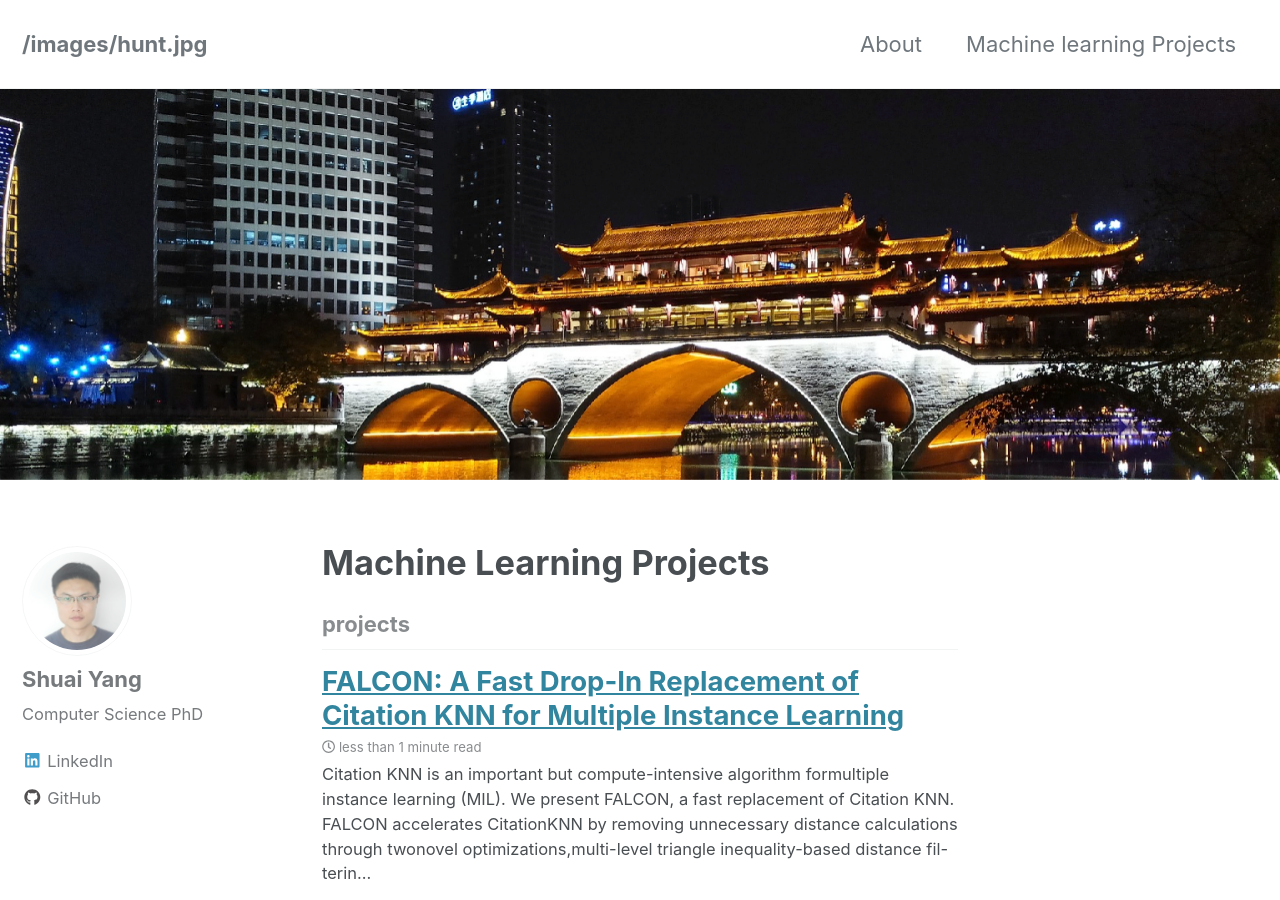
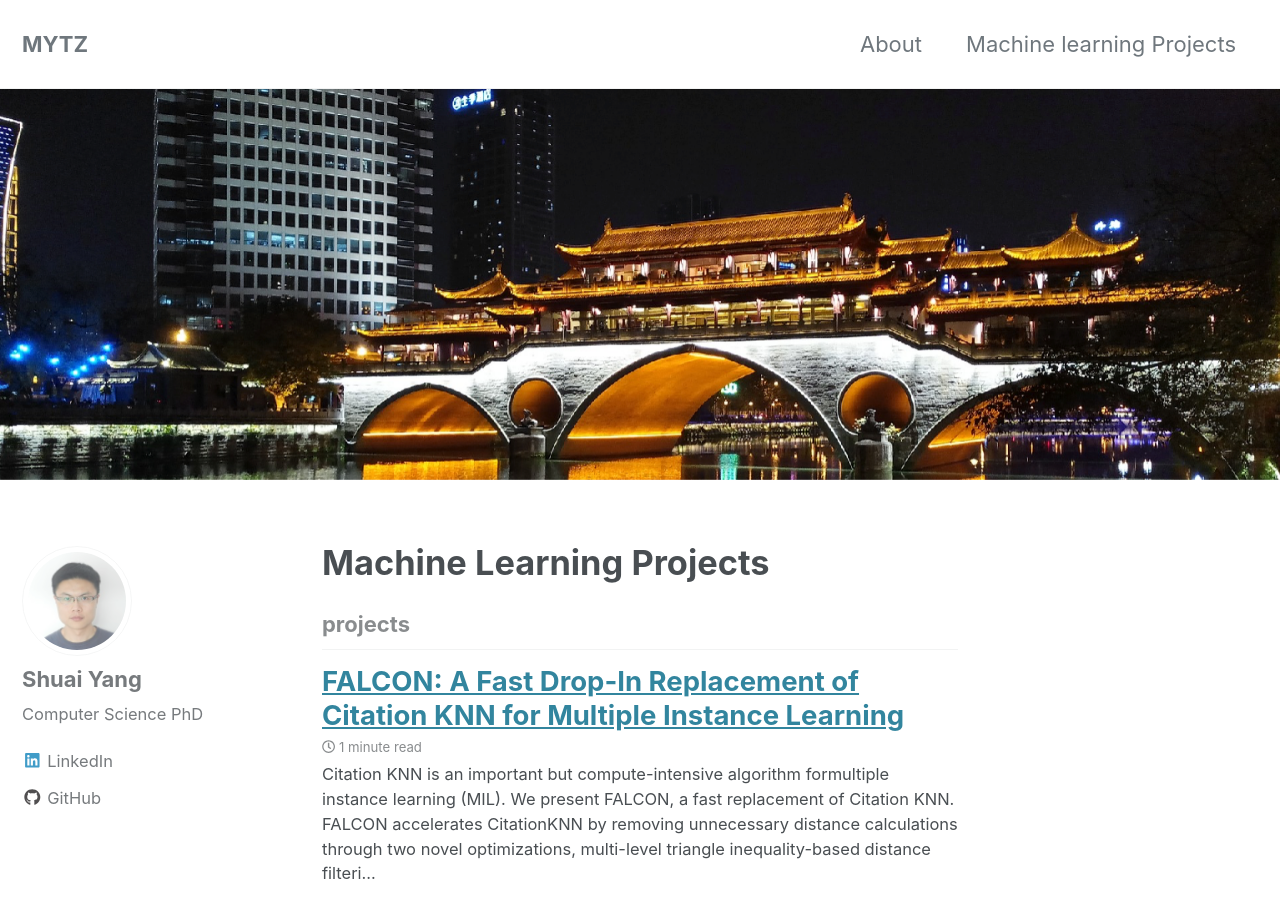
Before and after one commit to magikyoung/magikyoung.github.i, a Jekyll site: the page built from _pages/machinelearning.md, in a window 1280 px wide and 900 px high. Built offline with Jekyll 4.4.1, drawn with Linux system fonts in a browser that asks for light colours; nearby versions of some CDN libraries.

Commit message:
add contents to posts

````diff
--- a/_config.yml
+++ b/_config.yml
@@ -9,7 +9,7 @@
 
 # Site Settings
 locale                   : "en-US"
-title                    : "/images/hunt.jpg"
+title                    : "MYTZ"
 title_separator          : "-"
 name                     : "Shuai Yang"
 description              : "Computer Science PhD Portfolio"
--- /dev/null
+++ b/_posts/2019-06-16-falcon.md
@@ -0,0 +1,75 @@
+---
+title: "FALCON: A Fast Drop-In Replacement of Citation KNN for Multiple Instance Learning"
+date: 2019-06-16
+tags: [projects] #[data wrfangling, data science, messy data]
+header:
+  image: "/images/perceptron/percept.jpg"
+excerpt: "Citation KNN is an important but compute-intensive algorithm formultiple instance learning (MIL). We present FALCON, a fast replacement of Citation KNN. FALCON accelerates CitationKNN by removing unnecessary distance calculations through two novel optimizations, multi-level triangle inequality-based distance filtering and heap optimization. The careful design allows it to produce the same results as the original Citation KNN does while avoiding 84–99.8% distance calculations. On seven datasets of various sizesand dimensions, FALCON consistently outperforms Citation KNN by one or two orders of magnitude, making it a promising drop-in replacement of Citation KNN for multiple instance learning"
+mathjax: "true"
+---
+Citation KNN is an important but compute-intensive algorithm formultiple instance learning (MIL). We present FALCON, a fast replacement of Citation KNN. FALCON accelerates CitationKNN by removing unnecessary distance calculations through two novel optimizations, multi-level triangle inequality-based distance filtering and heap optimization. The careful design allows it to produce the same results as the original Citation KNN does while avoiding 84–99.8% distance calculations. On seven datasets of various sizesand dimensions, FALCON consistently outperforms Citation KNN by one or two orders of magnitude, making it a promising drop-in replacement of Citation KNN for multiple instance learning
+# H1 Heading
+abcddfefasdfadfasdfasdf dfsdfsdfawer
+## H2 Heading
+
+### H3 Heading
+
+Here's some basic text.
+
+And here's some *italics*
+
+Here's some **bold** text.
+
+Add a  [link](https://github.com/dataoptimal)?
+
+Here's a bulleted list:
+* First item
++ Second item
+- Third item
+
+THere's a numbered list:
+1. First
+2. Second
+3. Third
+
+Python code block:
+```python
+    import numpy as np
+
+    def test_function(x, y):
+      z = np.sum(x,y)
+      return z
+```
+
+R code block:
+```r
+library(tidyverse)
+df <- read_csv("some_file.csv")
+head(df)
+```
+
+C++ code block:
+```c++
+    #include <iostream>
+    using namespace std;
+    int main()
+    {
+      cout<<"abc"<<endl;
+      return 0;
+    }
+```
+
+Here's some inline code `x+y`.
+
+Here's an image:
+<img src="{{ site.url }}{{ site.baseurl }}/images/perceptron/linsep.jpg" alt="linearly separable data">
+
+Here's another image using Kramdown:
+![alt]({{ site.url }}{{ site.baseurl }}/images/perceptron/linsep.jpg)
+
+Here's some math:
+
+$$z=x+y$$
+$$x_{h} = 2 ^ {5} + \frac{1}{x + 3}$$
+
+You can also put it inline $$z=x+y$$
````
